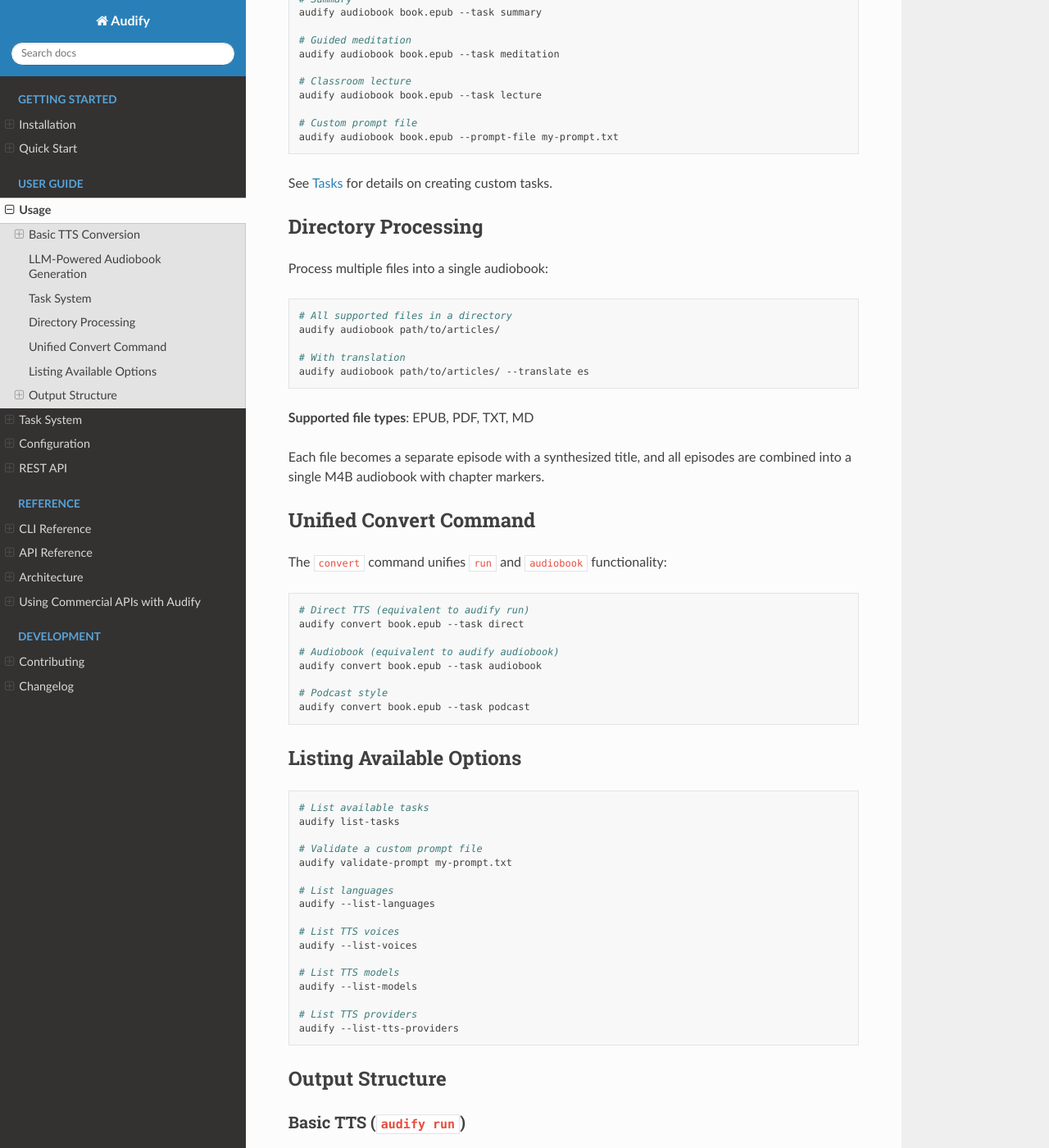
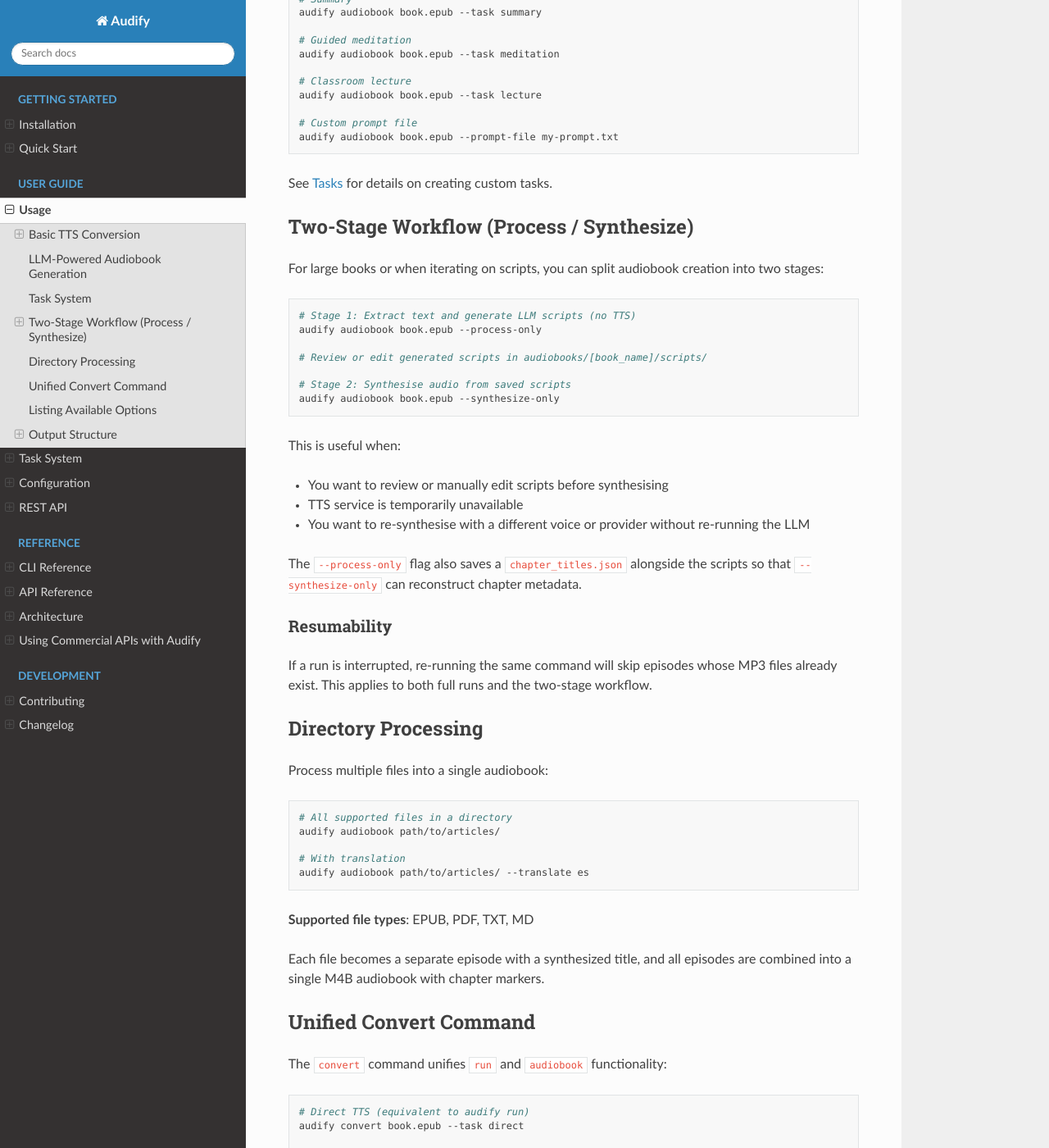
Before and after one commit to garciadias/audify, a Sphinx documentation site: the page built from docs/usage.md, in a window 1280 px wide and 1400 px high, scrolled down 2103 px. Shown: the whole window at 82% size. Built offline with Sphinx 7.4.7 and the Read the Docs theme 3.1.0, drawn with Linux system fonts in a browser that asks for light colours; pages that are not in the unit, such as notebooks, are missing from menus; some of the changed text lies outside the part shown.

Commit message:
docs: update documentation for pipeline improvements
Add two-stage workflow (--process-only / --synthesize-only), pipeline
env vars, and chapter_titles.json to docs. Remove reference to
troubleshooting-no-audio.md which does not exist on this branch.

````diff
--- a/docs/usage.md
+++ b/docs/usage.md
@@ -114,6 +114,35 @@
 
 See [Tasks](tasks.md) for details on creating custom tasks.
 
+## Two-Stage Workflow (Process / Synthesize)
+
+For large books or when iterating on scripts, you can split audiobook creation
+into two stages:
+
+```bash
+# Stage 1: Extract text and generate LLM scripts (no TTS)
+audify audiobook book.epub --process-only
+
+# Review or edit generated scripts in audiobooks/[book_name]/scripts/
+
+# Stage 2: Synthesise audio from saved scripts
+audify audiobook book.epub --synthesize-only
+```
+
+This is useful when:
+
+- You want to review or manually edit scripts before synthesising
+- TTS service is temporarily unavailable
+- You want to re-synthesise with a different voice or provider without re-running the LLM
+
+The `--process-only` flag also saves a `chapter_titles.json` alongside the scripts so that `--synthesize-only` can reconstruct chapter metadata.
+
+### Resumability
+
+If a run is interrupted, re-running the same command will skip episodes whose
+MP3 files already exist. This applies to both full runs and the two-stage
+workflow.
+
 ## Directory Processing
 
 Process multiple files into a single audiobook:
@@ -190,6 +219,7 @@
     scripts/
         episode_001_script.txt
         original_text_001.txt
+        chapter_titles.json
     chapters.txt
     book_name.m4b
 ```
````
Also changed, not shown: README.md (+18 -0 lines), docs/cli-reference.md (+6 -0 lines), docs/configuration.md (+9 -0 lines), docs/index.md (+0 -1 lines).
